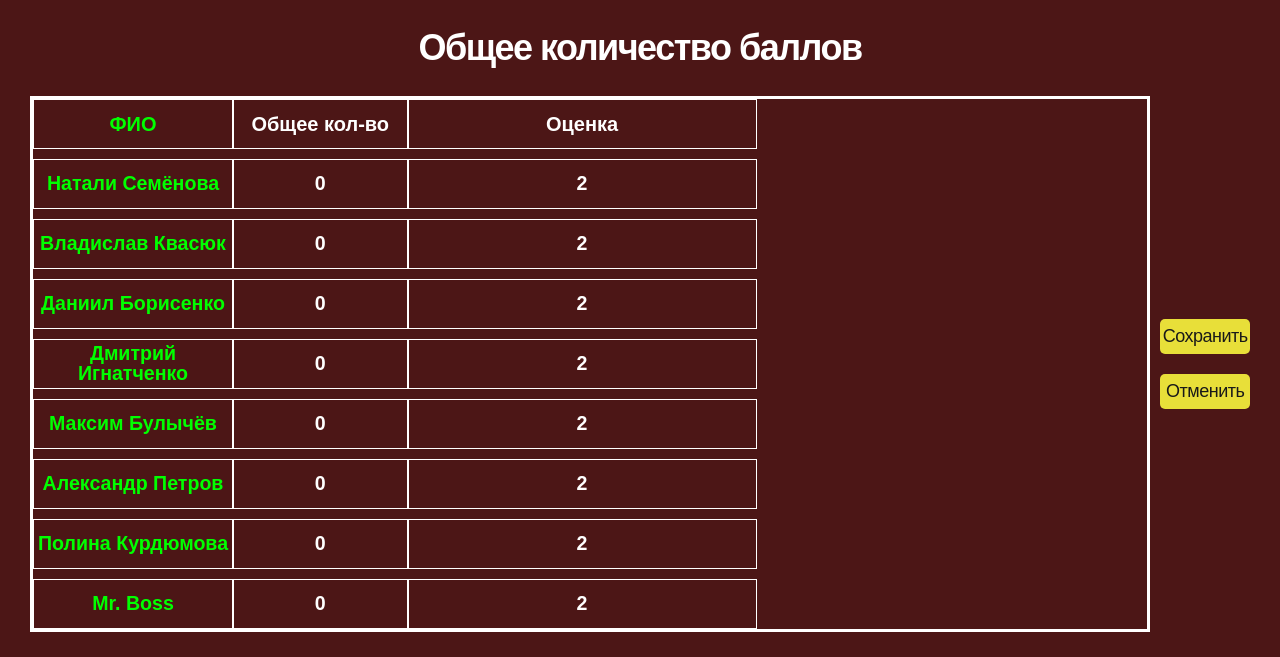
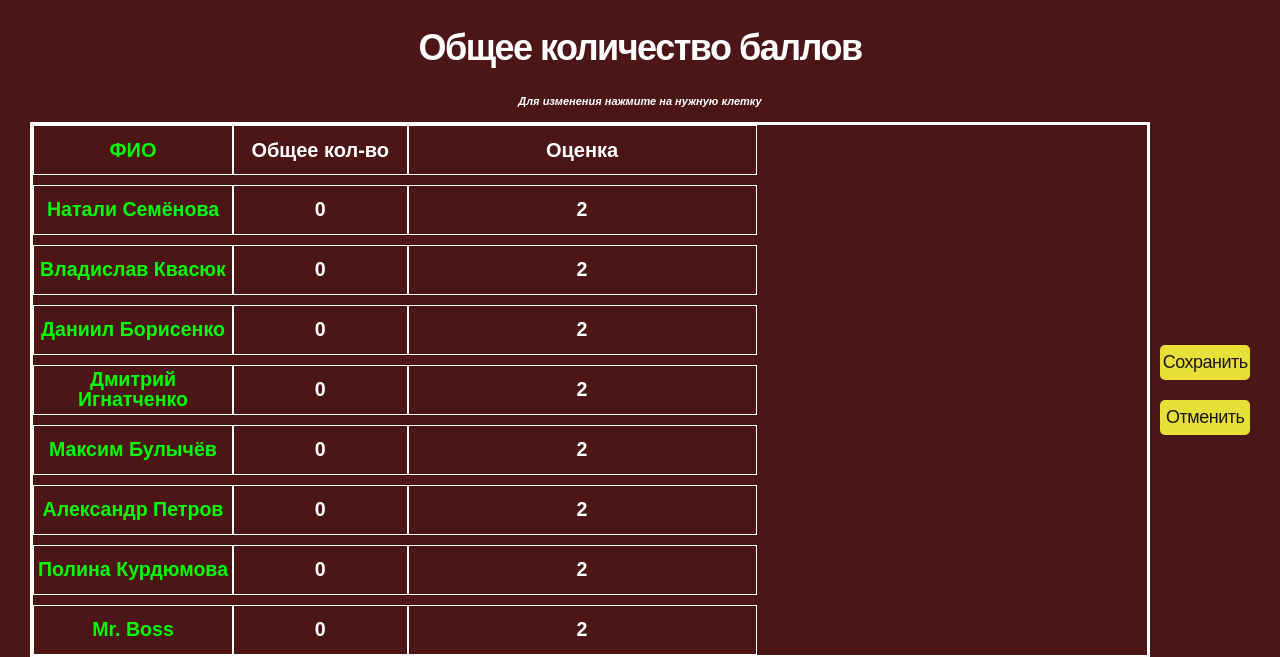
Before and after one commit to GeorgeFirsanov/Grade_Guard, a Django app: page /editTable/10/ in a window 1280 px wide. Shown: the part 75-732 px from the top of the page. Run offline with Django 4.2, Linux system fonts and the light colour scheme; a user stored in the database is signed in; data comes from the database, SQL or seed files in the repository.

Commit message:
Добавил подсказку

```diff
--- a/main/static/css/editTable.css
+++ b/main/static/css/editTable.css
@@ -34,6 +34,11 @@ body {
   letter-spacing: -1.5px;
   font-weight: 700;
   margin: 0 0 30px;
+}
+.content__title_litle{
+  font-style: italic;
+  font-size: 11px;
+  margin-bottom: 15px;
 }
 .content .form__table {
   display: grid;
--- a/main/templates/front/editTable.html
+++ b/main/templates/front/editTable.html
@@ -20,7 +20,8 @@
         </header>
         <div class="content">
             <h2 class="content__title">Общее количество баллов</h2>
-            <form action="#" class="content__form form">
+            <h6 class="content__title_litle">Для изменения нажмите на нужную клетку</h6>
+            <form method="post" class="content__form form">{% csrf_token %}
                 <div class="form__table table">
                     <div class="table__row row row_head table__row_main">
                         <div class="row__item row__item_main">ФИО</div>
```
